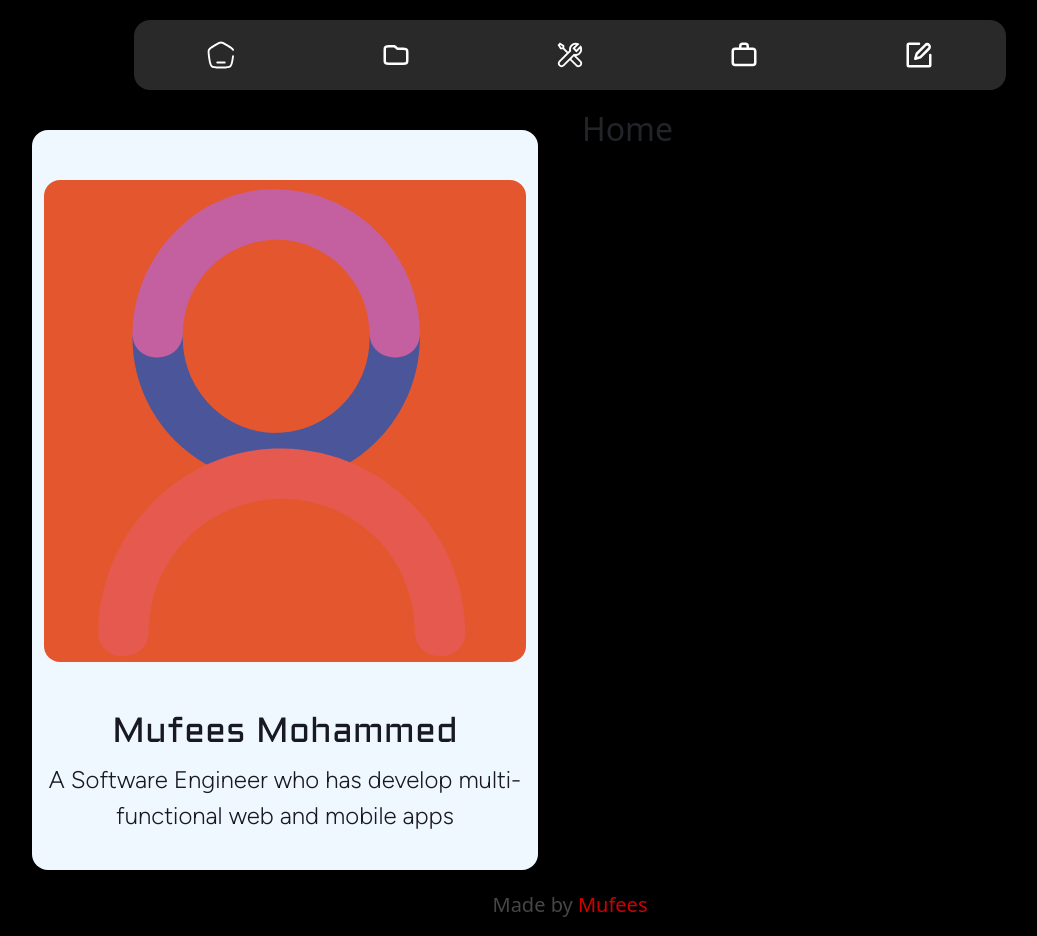
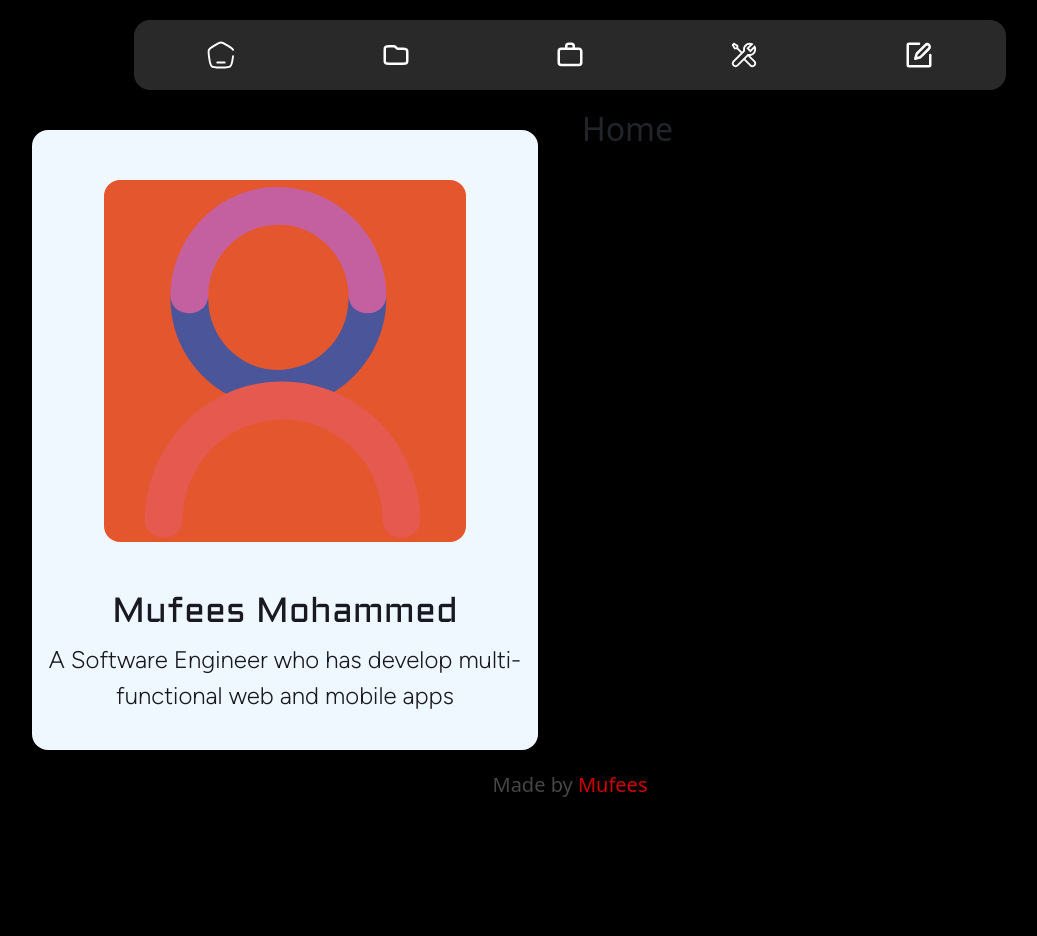
Before and after one commit to gjmfs/portfolio-project2, a React (Vite) app: page / in a window 1280 px wide. Shown: the whole page, without its empty margins (70-1107 px from the left). After the commit the page ends 816 px from the top, so only its background shows below. Built offline with nearby package versions, Linux system fonts and the light colour scheme.

Commit message:
navigate function now works properly

```diff
--- /dev/null
+++ b/src/App.css
@@ -0,0 +1,5 @@
+.App {
+  min-height: 100vh;
+  display: flex;
+  flex-direction: column;
+}
--- a/src/App.jsx
+++ b/src/App.jsx
@@ -2,6 +2,8 @@ import { Nav } from "./components/Nav/Nav";
 import { Route, Routes } from "react-router-dom";
 import { Home } from "./Pages/Home";
 import { Footer } from "./components/Footer/Footer";
+import "./App.css";
+
 export const App = () => {
   return (
     <div className="App">
--- a/src/components/Footer/Footer.css
+++ b/src/components/Footer/Footer.css
@@ -2,6 +2,7 @@
   text-align: center;
   color: rgb(70, 70, 70);
   font-size: clamp(16px, 20px, 28px);
+  margin-top: auto;
 }
 .Footer span {
   color: #d00000;
--- a/src/components/Nav/Nav.jsx
+++ b/src/components/Nav/Nav.jsx
@@ -7,10 +7,33 @@ import tools from "../../assets/icons/NavIcons/tools.svg";
 import thoughts from "../../assets/icons/NavIcons/thoughts.svg";
 
 export const Nav = () => {
-  const nav = [home, folder, tools, work, thoughts];
+  const nav = [
+    {
+      name: home,
+      nav: "/",
+    },
+    {
+      name: folder,
+      nav: "/projects",
+    },
+    {
+      name: work,
+      nav: "/experience",
+    },
+    {
+      name: tools,
+      nav: "/devtools",
+    },
+    {
+      name: thoughts,
+      nav: "/thoughts",
+    },
+  ];
   const navicons = nav.map((nav, index) => (
     <div className="col">
-      <img key={index} src={nav} alt="mufees web developer" />
+      <NavLink to={nav.nav}>
+        <img key={index} src={nav.name} alt="mufees web developer" />
+      </NavLink>
     </div>
   ));
 
--- a/src/components/profile/profile.css
+++ b/src/components/profile/profile.css
@@ -11,6 +11,7 @@
   background-color: #e4572e;
   border-radius: 16px;
   margin: 50px 0;
+  width: 75%;
 }
 .Profile h3 {
   text-align: center;
```
